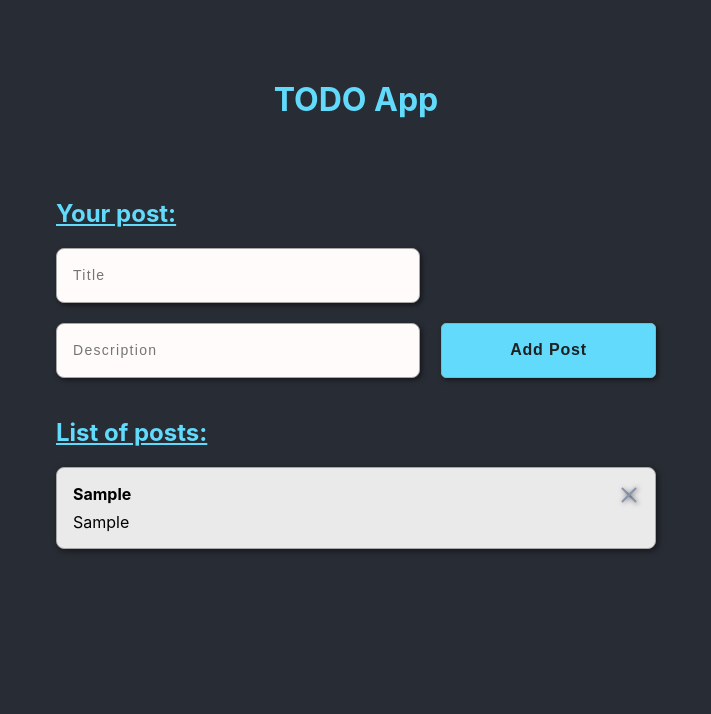
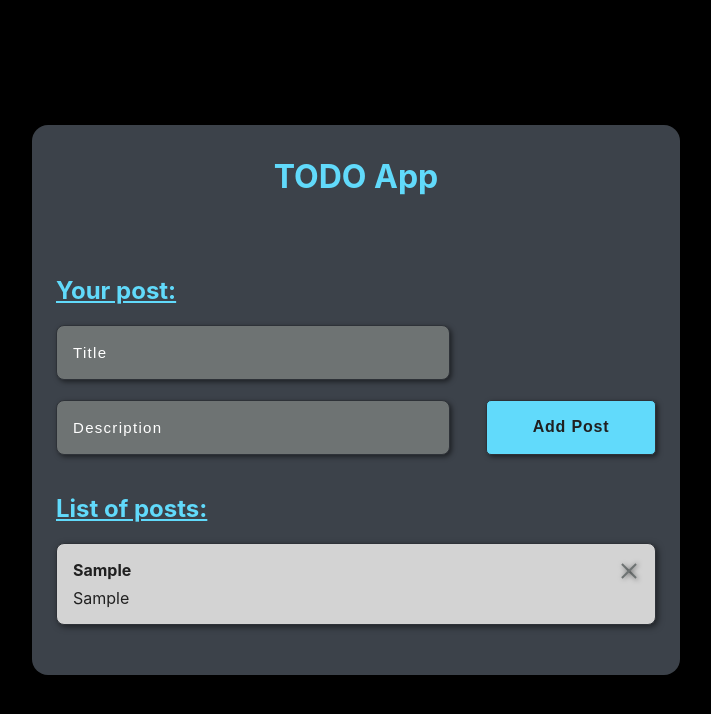
Before and after one commit to KonstHardy/react_component__todo-app, a React (Create React App) app: page / in a window 1280 px wide. Both pictures are taken after typing "Sample", "Sample" into the empty fields and a click on the button "Add Post". Shown: the top 714 px of the page, without its empty margins (284-995 px from the left). Built offline with nearby package versions, Linux system fonts and the light colour scheme.

Commit message:
[fix] style

```diff
--- a/src/App.module.css
+++ b/src/App.module.css
@@ -1,11 +1,16 @@
 .app {
   min-height: 100vh;
-  background-color: var(--color-bgApp);
+  display: flex;
+  align-items: center;
+  background: var(--color-black);
 }
 .appWrapper {
   width: 600px;
-  padding: 5rem 1.5rem;
-  margin: 0 auto;
+  padding: 2rem 1.5rem;
+  margin: 2rem auto;
+  border-radius: 1rem;
+  color: var(--color-white);
+  background: var(--color-bgApp);
 }
 .appTitle {
   text-align: center;
--- a/src/components/BtnSubmit/BtnSubmit.module.css
+++ b/src/components/BtnSubmit/BtnSubmit.module.css
@@ -1,7 +1,7 @@
 .root {
   position: relative;
   display: block;
-  width: 215px;
+  width: 170px;
   height: 55px;
   padding: 0;
   font-size: 16px;
--- a/src/components/FormInput/FormInput.module.css
+++ b/src/components/FormInput/FormInput.module.css
@@ -1,20 +1,21 @@
 .form__input {
-  width: 330px;
+  width: 360px;
   height: 33px;
   padding: 10px 16px;
   margin-bottom: 20px;
-  font-size: 14px;
-  letter-spacing: 1.3px;
-}
-.form__input {
   border-radius: 8px;
   border: 1px solid var(--color-border);
+  font-size: 15px;
+  letter-spacing: 1.3px;
   outline: none;
   cursor: pointer;
-  color: var(--color-text);
+  color: var(--color-white);
   background: var(--color-bgField);
   box-shadow: 2px 2px 5px var(--color-boxShadow);
   transition: transform 0.1s linear, box-shadow 0.15s linear;
+}
+.form__input::placeholder {
+  color: var(--color-white);
 }
 .form__input:hover {
   transform: scale(1.02);
--- a/src/components/Post/Post.module.css
+++ b/src/components/Post/Post.module.css
@@ -7,6 +7,7 @@
   border-radius: 8px;
   border: 1px solid var(--color-border);
   cursor: pointer;
+  color: var(--color-text);
   background: var(--color-bgPost);
   box-shadow: 2px 2px 6px var(--color-boxShadow);
   transition: transform 0.1s linear, box-shadow 0.15s linear;
--- a/src/components/Posts/Posts.module.css
+++ b/src/components/Posts/Posts.module.css
@@ -4,5 +4,5 @@
   padding: 0;
 }
 .emptyPostsList {
-  color: var(--color-bgField);
+  color: var(--color-postsEmpty);
 }
--- a/src/index.css
+++ b/src/index.css
@@ -13,10 +13,13 @@ code {
 }
 
 :root {
+  --color-black: #000;
+  --color-white: #fff;
   --color-blue: #61dafb;
 
   --color-text: #202020;
-  --color-border: #a7a7a7;
+  --color-border: #2e3238;
+  --color-postsEmpty: #c1c1c1;
 
   --color-activeAdd: #f30085;
   --color-activeRemove: #e9205cf5;
@@ -24,8 +27,8 @@ code {
   --color-boxShadow: rgba(0, 0, 0, 0.5);
   --color-boxShadowHover: rgb(255, 251, 251, 0.35);
 
-  --color-bgApp: #282c34;
-  --color-bgPost: #eaeaea;
-  --color-bgField: #fffbfb;
-  --color-bgRemove: #8993ad;
+  --color-bgApp: #3c424a;
+  --color-bgPost: #d3d3d3;
+  --color-bgField: #6e7373;
+  --color-bgRemove: #6e7373;
 }
```
